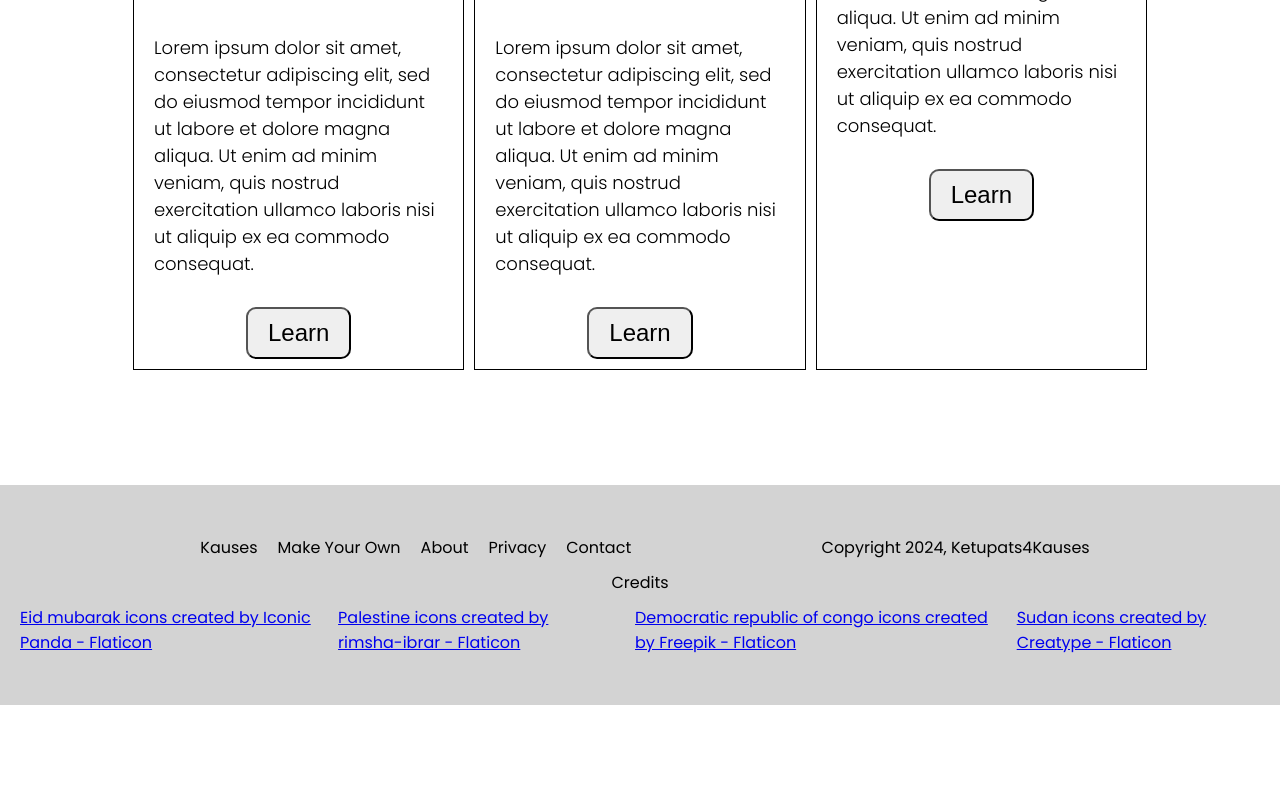
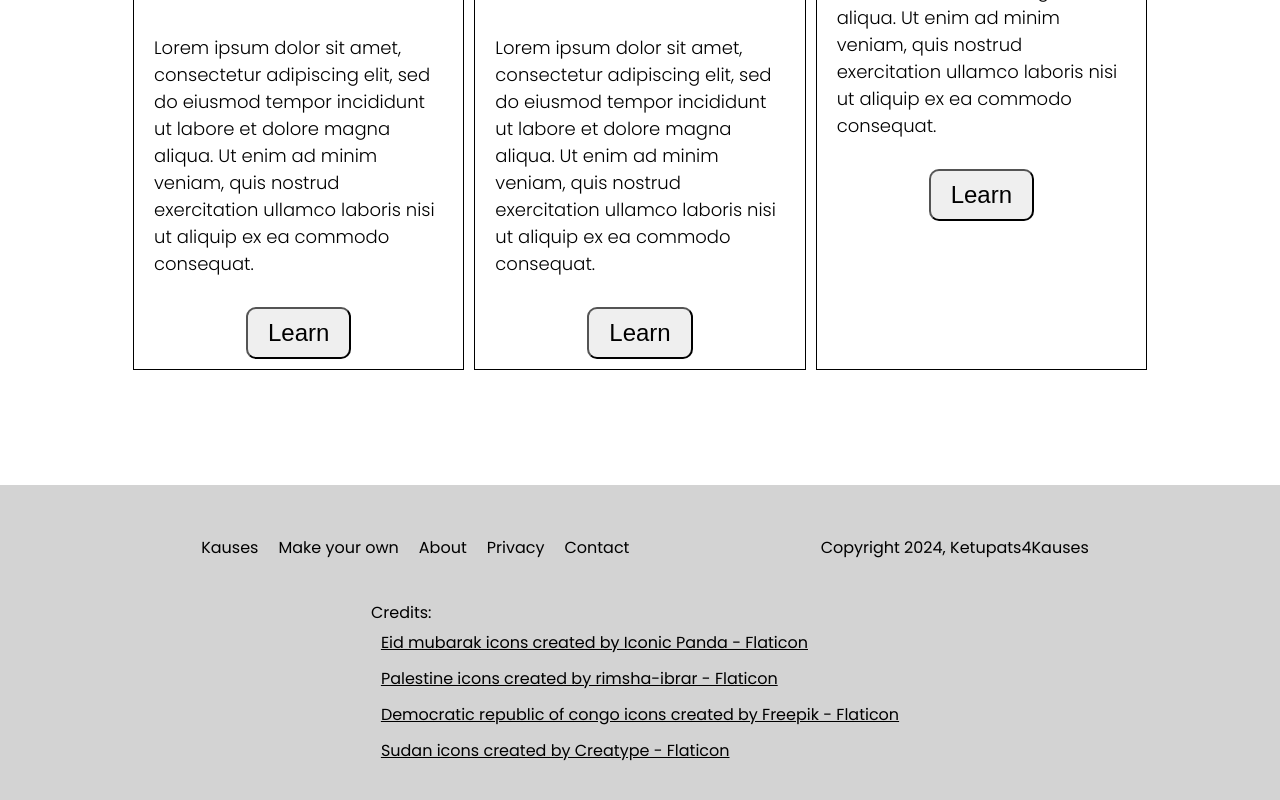
Before and after one commit to warramma/ketupatproject, a plain HTML site: page index.html in a window 1280 px wide. Shown: the part 1464-2264 px from the top of the page. Before the commit the page ends 2169 px from the top, so only its background shows below. Drawn offline with Linux system fonts and the light colour scheme; a web font is replaced by a local one.

Commit message:
Update index.html links

```diff
--- a/index.html
+++ b/index.html
@@ -17,9 +17,9 @@
         </div>
         <nav id="nav">
             <ul>
-                <li>Kauses</li>
-                <li>Make your own</li>
-                <li>About</li>
+                <li><a href="./kauses/kauses.html">Kauses</a></li>
+                <li><a href="./Makeyourown.html">Make your own</a></li>
+                <li><a href="./about.html">About</a></li>
             </ul>
         </nav>
     </header>
@@ -50,14 +50,14 @@
                 </div>
 
             </div>
-            <button class="about-button button">About</button>
+            <a href="./about.html"><button class="about-button button">About</button></a>
         </div>
         <div class="make-your-own">
             <h1>join the kause!</h1>
             <p>See the video that started it all below ⬇️</p>
             <iframe id="video"></iframe>
             <p>See patterns for our kurrent kauses ⬇️</p>
-            <button class="pattern-button button">Make Your Own</button>
+            <a href="./Makeyourown.html"><button class="pattern-button button">Make Your Own</button></a>
         </div>
         <div class="learn-more">
             <h1>Learn about the Kauses</h1>
@@ -66,19 +66,19 @@
                     <p class="title">Palestine</p>
                     <img alt="card-img" src="./images/palestine.png">
                     <p class="description">Lorem ipsum dolor sit amet, consectetur adipiscing elit, sed do eiusmod tempor incididunt ut labore et dolore magna aliqua. Ut enim ad minim veniam, quis nostrud exercitation ullamco laboris nisi ut aliquip ex ea commodo consequat.</p>
-                    <button class="button">Learn</button>
+                    <a href="./kauses/palestine.html"><button class="button">Learn</button></a>
                 </div>
                 <div class="card">
                     <p class="title">Sudan</p>
                     <img alt="card-img" src="./images/sudan.png">
                     <p class="description">Lorem ipsum dolor sit amet, consectetur adipiscing elit, sed do eiusmod tempor incididunt ut labore et dolore magna aliqua. Ut enim ad minim veniam, quis nostrud exercitation ullamco laboris nisi ut aliquip ex ea commodo consequat.</p>
-                    <button class="button">Learn</button>
+                    <a href="./kauses/sudan.html"><button class="button">Learn</button></a>
                 </div>
                 <div class="card">
                     <p class="title">Congo</p>
                     <img alt="card-img" src="./images/democratic-republic-of-congo.png">
                     <p class="description">Lorem ipsum dolor sit amet, consectetur adipiscing elit, sed do eiusmod tempor incididunt ut labore et dolore magna aliqua. Ut enim ad minim veniam, quis nostrud exercitation ullamco laboris nisi ut aliquip ex ea commodo consequat.</p>
-                    <button class="button">Learn</button>
+                    <a href="./kauses/congo.html"><button class="button">Learn</button></a>
                 </div>
             </div>
 
@@ -87,18 +87,16 @@
     <footer>
         <div class="footer-top">
             <ul>
-                <li>Kauses</li>
-                <li>Make Your Own</li>
-                <li>About</li>
+                <li><a href="./kauses/kauses.html">Kauses</a></li>
+                <li><a href="./Makeyourown.html">Make your own</a></li>
+                <li><a href="./about.html">About</a></li>
                 <li>Privacy</li>
                 <li>Contact</li>
             </ul>
             <p class="copyright">Copyright 2024, Ketupats4Kauses</p>
         </div>
         <div class="credits">
-
-        </div>
-        <p>Credits</p>
+            <p>Credits:</p>
             <ul>
                 <li>
                     <a href="https://www.flaticon.com/free-icons/eid-mubarak" title="eid mubarak icons">Eid mubarak icons created by Iconic Panda - Flaticon</a>
@@ -113,8 +111,7 @@
                     <a href="https://www.flaticon.com/free-icons/sudan" title="sudan icons">Sudan icons created by Creatype - Flaticon</a>
                 </li>
             </ul>
-
-
+        </div>
 
     </footer>
 </body>
--- a/style.css
+++ b/style.css
@@ -28,8 +28,14 @@
     padding: 0 15px;
     text-align: center;
 }
+#nav ul li a{
+    text-decoration: none;
+    color: black;
+}
 #nav ul li:hover{
     background-color:gray;
+}
+#nav ul li a:hover{
     color: white;
 }
 #logo{
@@ -103,6 +109,7 @@ quote{
     background-color:rgb(36, 34, 34);
     border: 1px solid white;
     color: white;
+    cursor: pointer;
 }
 /*MAKE YOUR OWN*/
 .make-your-own{
@@ -130,6 +137,7 @@ quote{
     margin: 0 5px;
     display:flex;
     flex-direction: column;
+    align-items: center;
 }
 .learn-more .card .title{
     font-size: 32px;
@@ -153,7 +161,7 @@ quote{
 footer{
     display:flex;
     flex-direction:column;
-    justify-content:center;
+    justify-content:space-between;
     align-items: center;
     background-color: lightgray;
     padding:40px 10px;
@@ -170,9 +178,24 @@ footer ul{
 footer ul li{
     padding: 10px;
 }
+footer ul li a{
+    text-decoration: none;
+    color: black;
+}
 .footer-top{
     display:flex;
     align-items: center;
     justify-content: space-evenly;
     width: 100%;
 }
+.credits ul{
+    display:flex;
+    flex-direction: column;
+    line-height: 1em;
+}
+.credits{
+    margin-top: 30px;
+}
+.credits a{
+    text-decoration: underline;
+}
```
Also changed, not shown: Makeyourown.html (added), kauses/kauses.html (added). Lines whose indentation alone changed are shown as unchanged.
